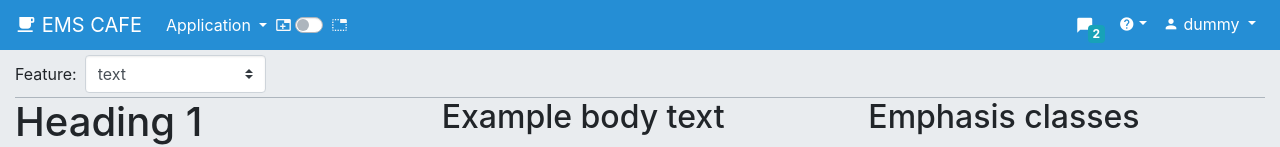
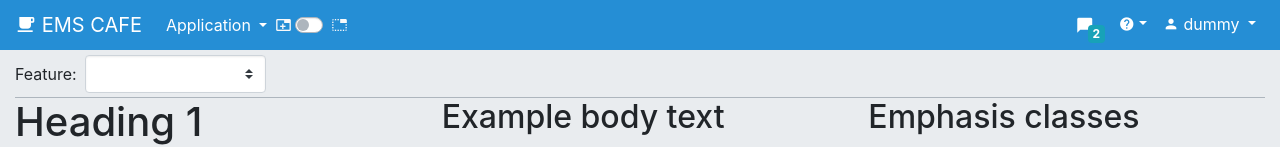
Before and after one commit to el-work-local-projects/bootstrap-vue, a Vue app: page / in a window 1280 px wide. Shown: the top 147 px of the page. Built offline with nearby package versions, Linux system fonts and the light colour scheme.

Commit message:
Tied feature select to current route on load.

```diff
--- a/src/App.vue
+++ b/src/App.vue
@@ -39,10 +39,12 @@ export default {
 		]
 	}
   },
-  watch: {
-	mode() {
+  created: function() {
+	this.mode = this.$route.path.substring(1);
+
+	this.$watch('mode', () => {
 		this.$router.push(this.mode);
-	}
+	});
   },
   components: {
     NavBar,
```
